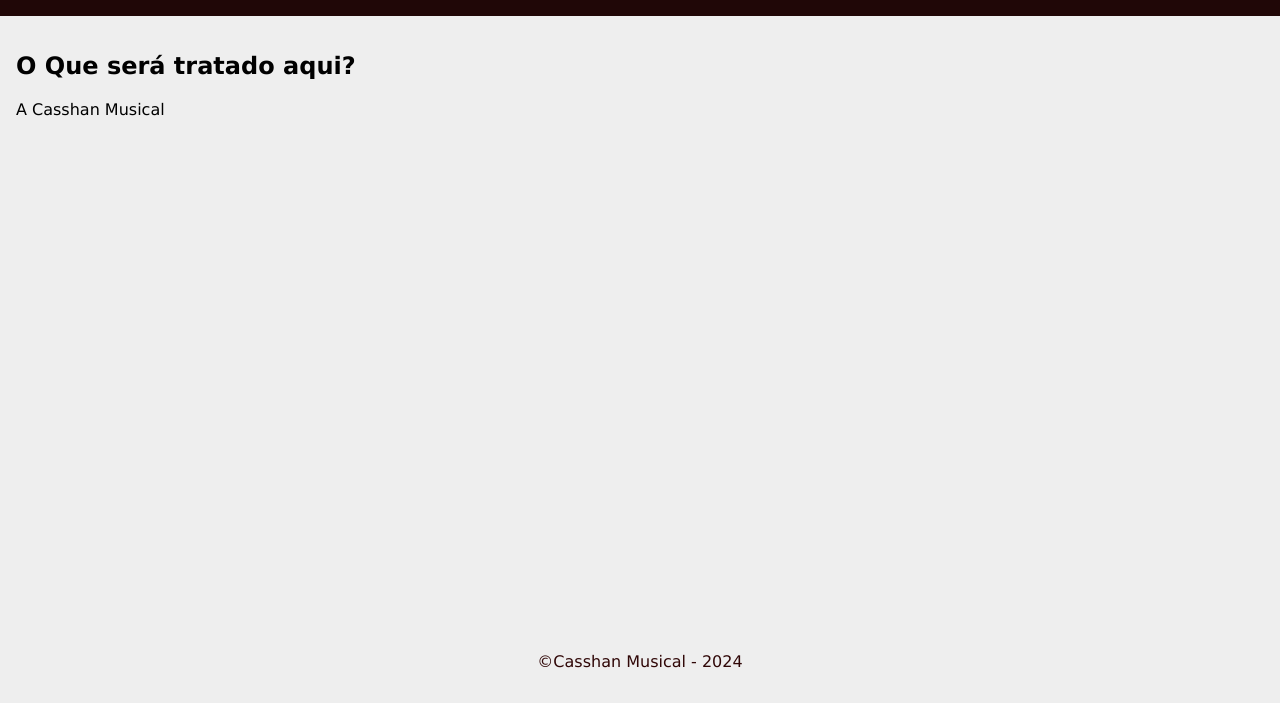
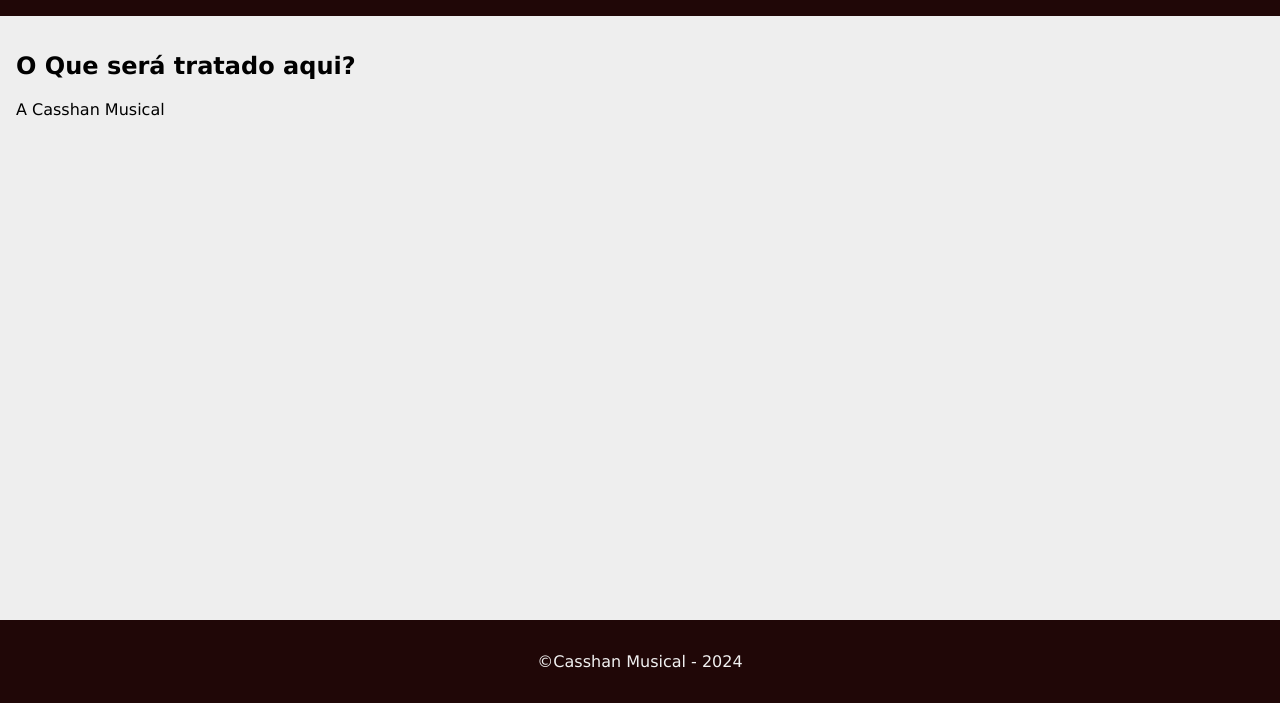
Before and after one commit to duducasciano/meublog2e, a plain HTML site: page index.html in a window 1280 px wide. Shown: the part 97-800 px from the top of the page. Drawn offline with Linux system fonts and the light colour scheme.

Commit message:
versão de teste

```diff
--- a/index.html
+++ b/index.html
@@ -21,10 +21,10 @@
             padding: 1em;
         }
         footer {
-            background-color: #eeeeee;
-            color: rgb(48, 7, 7);
+            background-color: #200707;
+            color: rgb(241, 241, 241);
+            padding: 1em 0;
             text-align: center;
-            padding: 1em 0;
             position: fixed;
             width: 100%;
             bottom: 0;
```
